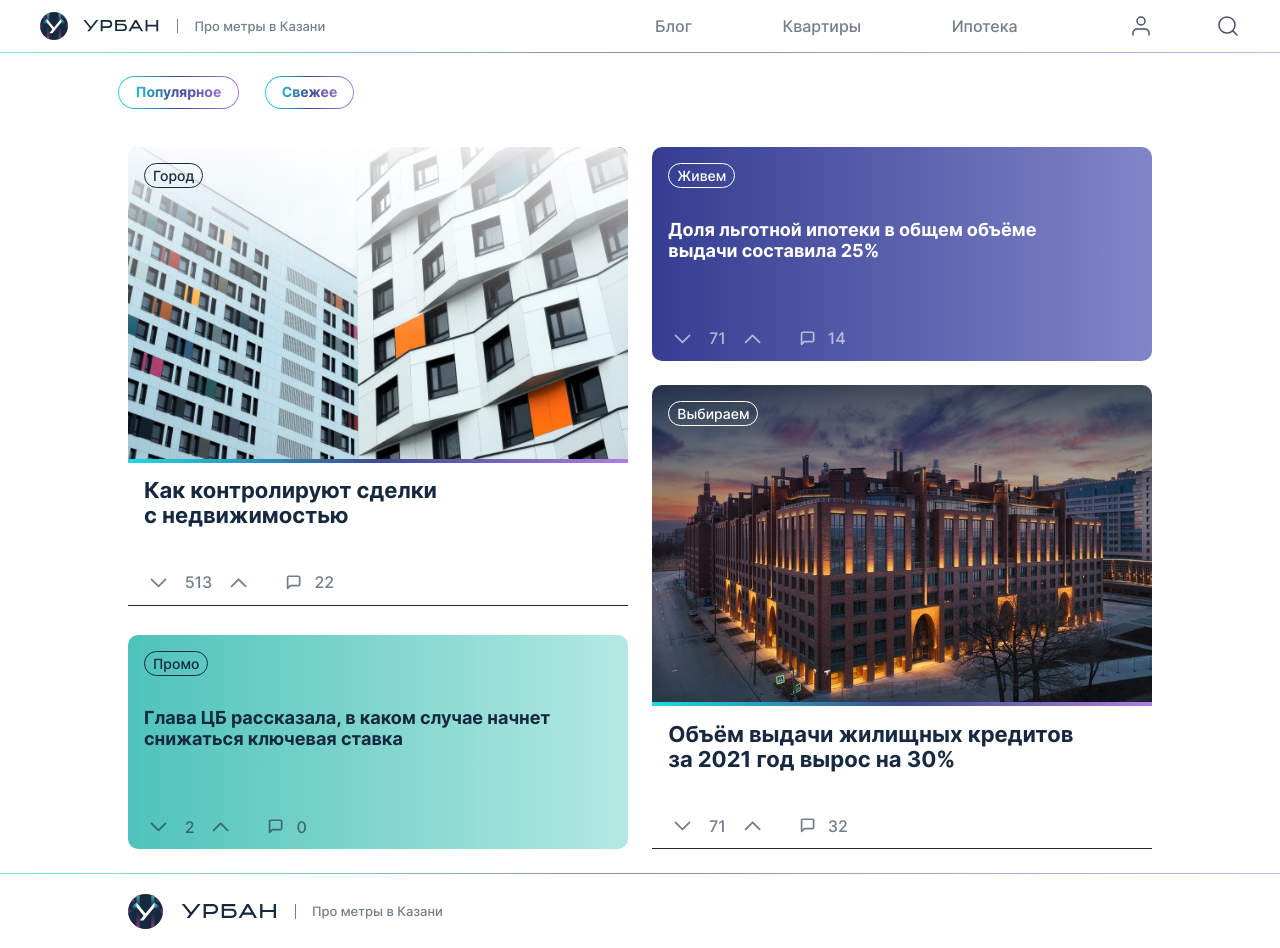
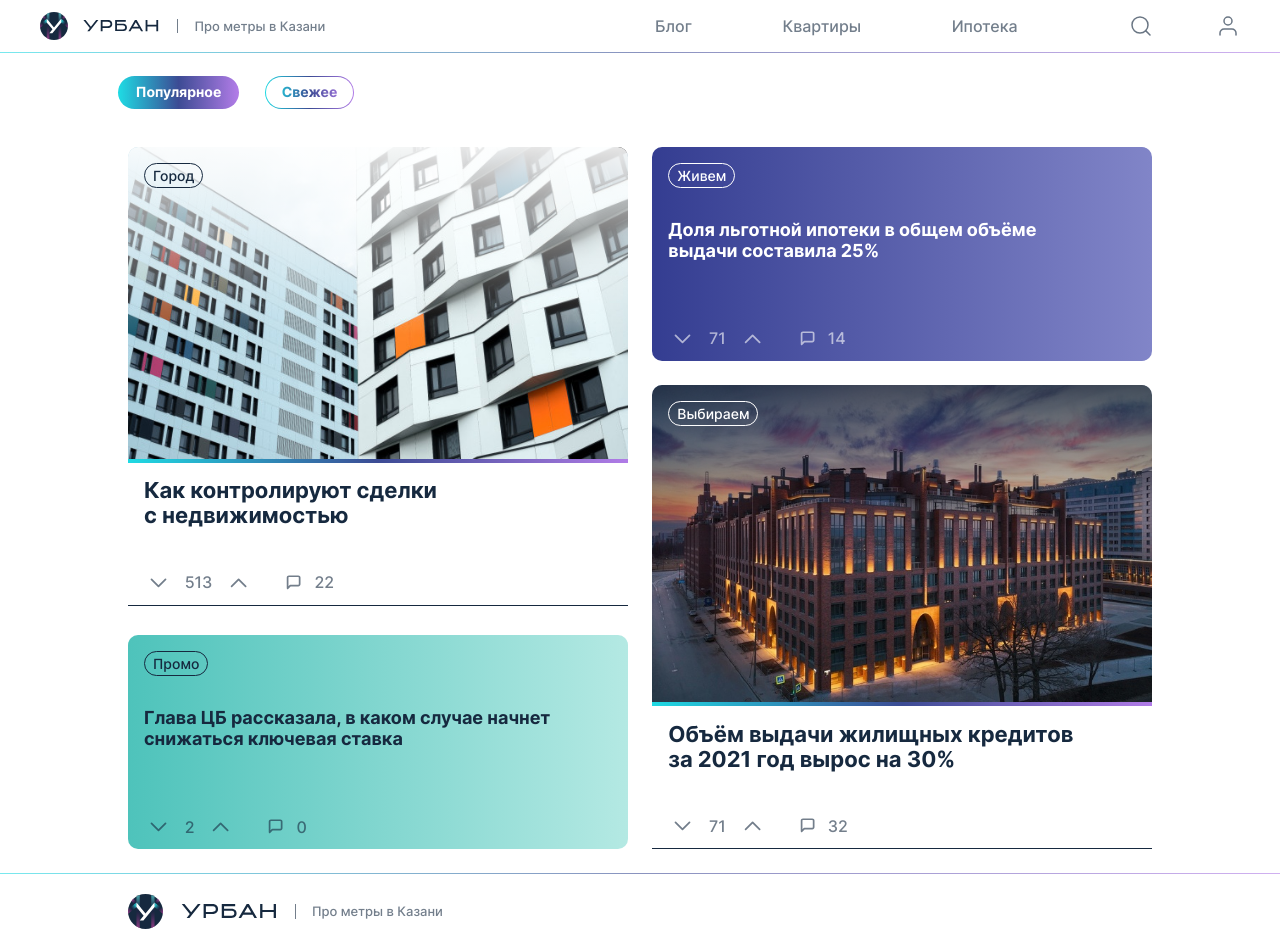
Before and after one commit to moreDasha/urban-project, a plain HTML site: page index.html in a window 1280 px wide. Both pictures are taken after a click on the button "Популярное". Drawn offline with Linux system fonts and the light colour scheme.

Commit message:
feat: add css animation

```diff
--- a/index.html
+++ b/index.html
@@ -33,8 +33,8 @@
                         <li class="nav-menu__item"><a class="nav-menu__link" href="#">Ипотека</a></li>
                     </ul>
                     <div class="icon-box">
-                        <img class="icon-box__item" src="assets/icon/user.svg" alt="user icon">
                         <img class="icon-box__item" src="assets/icon/search.svg" alt="search icon">
+                        <img class="icon-box__item" src="assets/icon/user.svg" alt="search icon">
                     </div>
                 </nav>
         </div>
@@ -46,7 +46,7 @@
                 <button class="tabbar__button"><div class="tabbar__button-text">Популярное</div></button>
             </div>
             <div class="tabbar__button-wrapper tabbar__button-wrapper_little">
-                <button class="tabbar__button tabbar__button_little"><div class="tabbar__button-text">Свежее</div></button>
+                <button class="tabbar__button tabbar__button_little  activ-button"><div class="tabbar__button-text">Свежее</div></button>
             </div>
         </div>
     </div>
--- a/js/index.js
+++ b/js/index.js
@@ -1,8 +1,7 @@
-
 let lastScroll = 0;
 const header = document.querySelector('.header');
 
-const scrollPosition = () => document.documentElement.scrollTop;
+const scrollPosition = () => window.pageYOffset || document.documentElement.scrollTop;
 const containHide = () => header.classList.contains('hide');
 
 window.addEventListener('scroll', () => {
@@ -16,3 +15,14 @@ window.addEventListener('scroll', () => {
     }
     lastScroll = scrollPosition();
 })
+
+const button = document.querySelectorAll('.tabbar__button');
+
+button.forEach(function(b) {
+    b.addEventListener('click', function() {
+        button.forEach(function(el) {
+            el.classList.remove('activ-button')
+        })
+        b.classList.toggle('activ-button')
+    } )
+})
--- a/sass/style.sass
+++ b/sass/style.sass
@@ -46,7 +46,7 @@ $background-color: #FFFFFF
         justify-content: space-between
 
 .header.hide
-    transform: translateY(-52px)
+    transform: translateY(-54px)
 
 .logo-part
     display: flex
@@ -104,7 +104,6 @@ $background-color: #FFFFFF
     &__link:hover:before
         width: 100%
 
-
 .icon-box
     width: 19%
     display: flex
@@ -112,8 +111,11 @@ $background-color: #FFFFFF
     &__item
         width: 24px
         height: 24px
+        opacity: 80%
+        transition: all 0.4s ease-in-out
         &:hover
             cursor: pointer
+            opacity: 100%
 
 .tabbar
     padding-top: 52px
@@ -165,6 +167,23 @@ $background-color: #FFFFFF
             -webkit-text-fill-color: $background-color
             transition: all 0.3s ease-in-out
 
+.activ-button
+    background: -webkit-linear-gradient(left, rgba(31, 218, 227, 1), rgba(60, 75, 148, 1), rgba(177, 124, 231, 1))
+
+.tabbar__button.activ-button .tabbar__button-text
+    -webkit-text-fill-color: $background-color
+
+.main-section
+    opacity: 0
+    transform: translateY(40%)
+    animation: ani 2s forwards
+@keyframes ani
+    0%
+        opacity: 0
+        transform: translateY(40%)
+    100%
+        opacity: 1
+        transform: translateY(0)
 
 .main-section
     &__container
```
Also changed, not shown: css/style.css, 1 other file.
